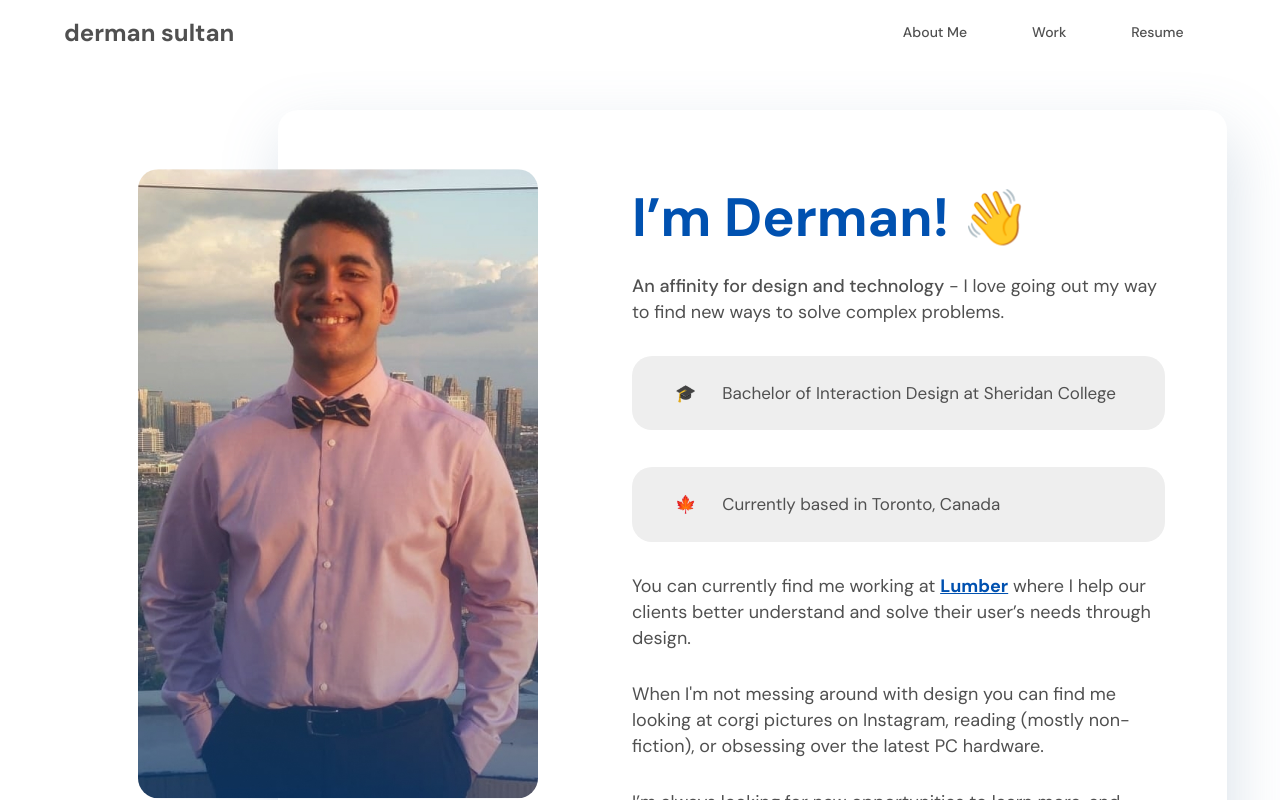
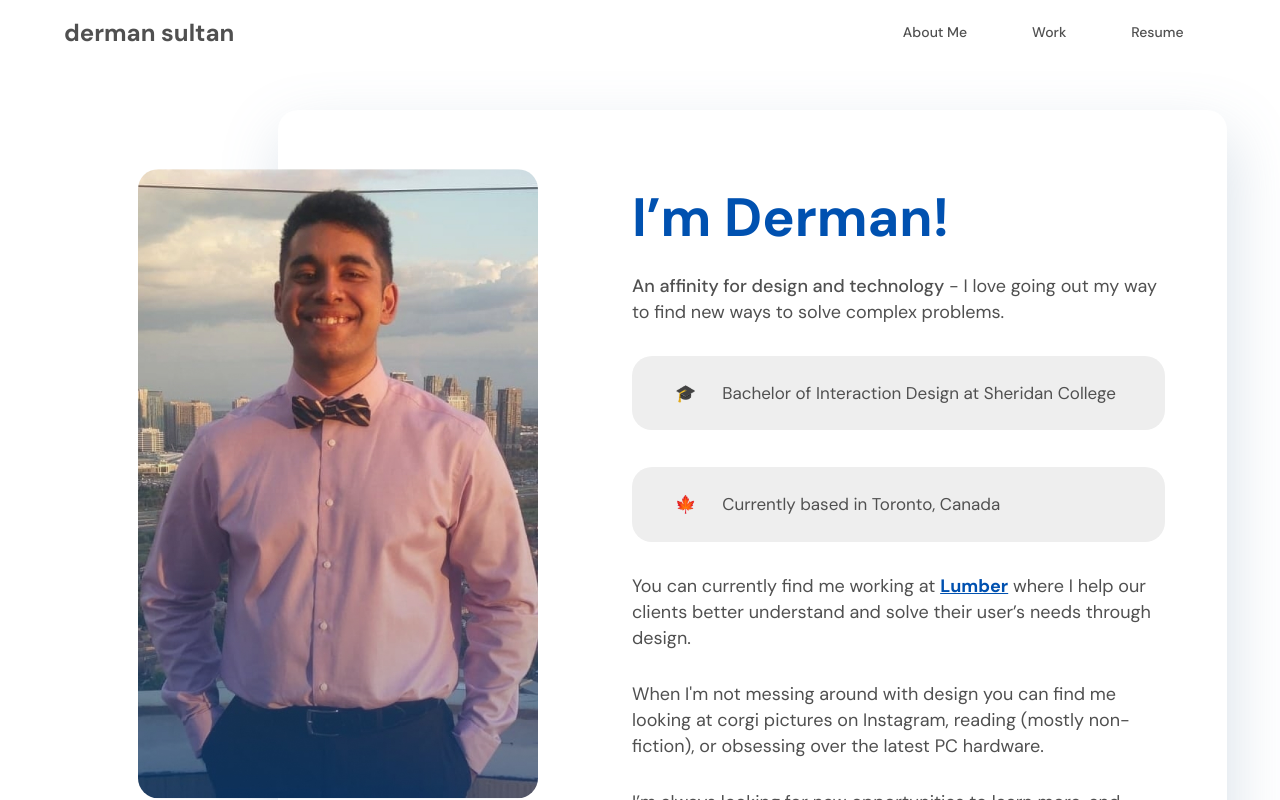
Before and after one commit to dermansultan/Portfolio2020, a React (Create React App) app: page /About in a window 1280 px wide. Shown: the top 800 px of the page. Built offline with nearby package versions, Linux system fonts and the light colour scheme.

Commit message:
Removed wave emoji causing styling issues

```diff
--- a/src/Components/About.jsx
+++ b/src/Components/About.jsx
@@ -362,7 +362,7 @@ const About = () => {
         <div className="aboutBio">
           <Dp src={dp} />
           <Header>
-            I’m Derman! <Wavespan>👋</Wavespan>
+            I’m Derman!
           </Header>
           <Spacer height={["10px", "20px", "41px", "81px"]}></Spacer>
 
```
